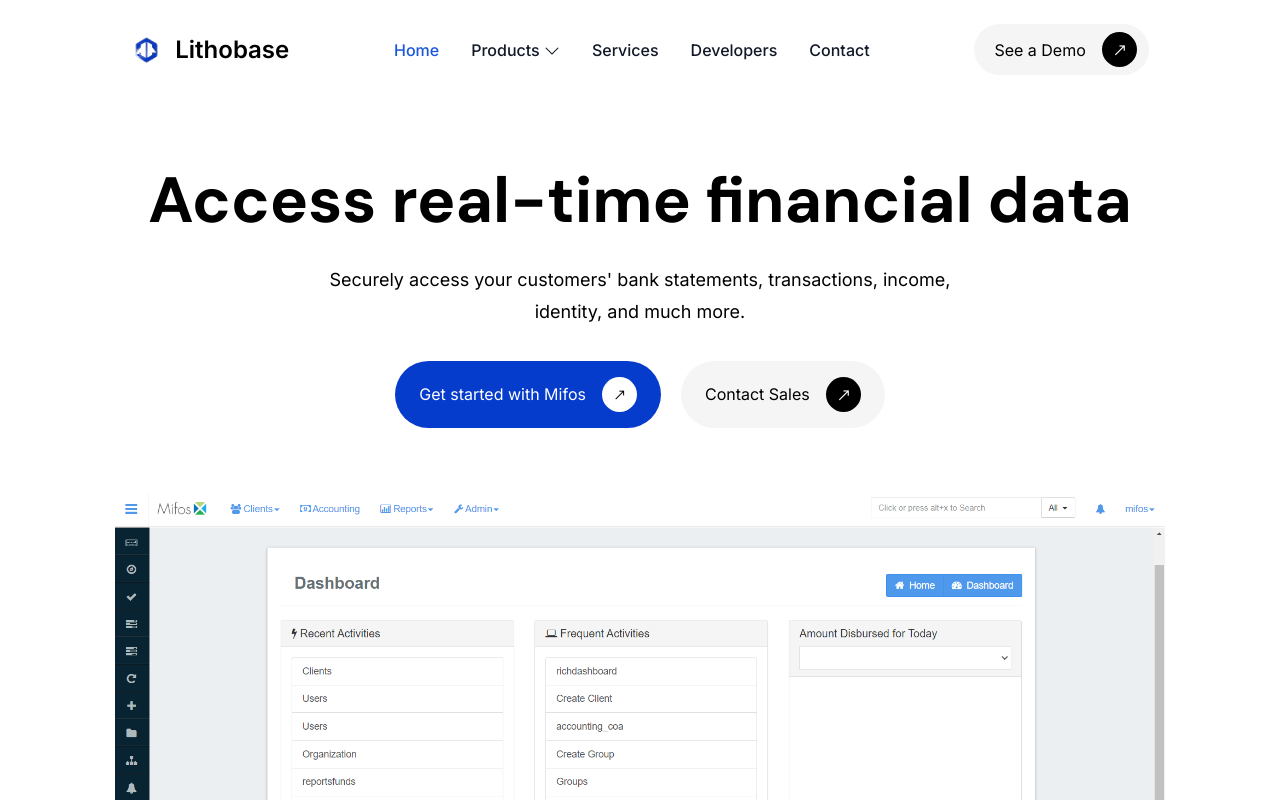
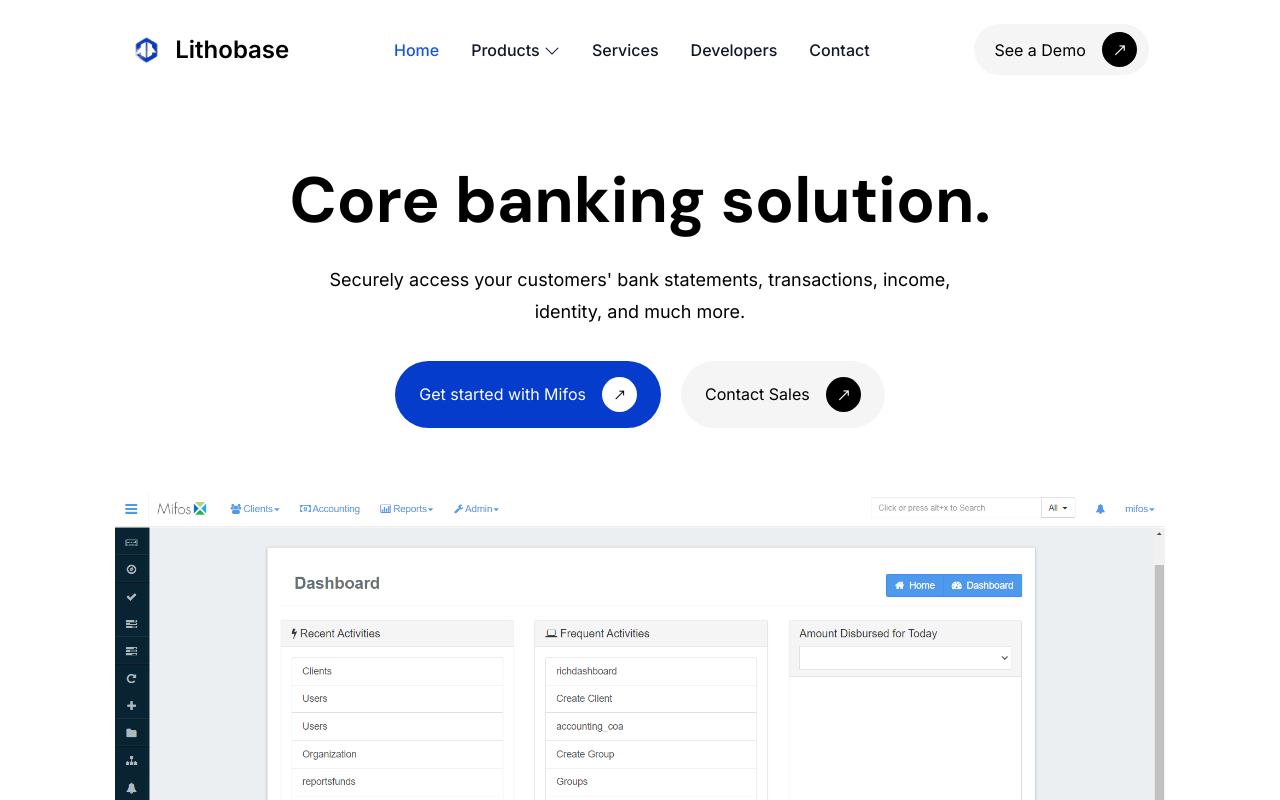
Before and after one commit to Lithobase/Landing-Page, a Vue app: page /products/mifos in a window 1280 px wide. Shown: the top 800 px of the page. Built offline with nearby package versions, Linux system fonts and the light colour scheme; a web font is replaced by a local one.

Commit message:
Update Mifos.vue

```diff
--- a/src/components/products/Mifos.vue
+++ b/src/components/products/Mifos.vue
@@ -4,7 +4,7 @@
       <div class="py-16 text-center">
         <div class="mb-16">
           <h1 class="font-semibold text-[4rem] leading-[120%] mb-6">
-            Access real-time financial data
+            Core banking solution.
           </h1>
           <p class="text-[18px] leading-[180%] mb-8">
             Securely access your customers' bank statements, transactions,
```
